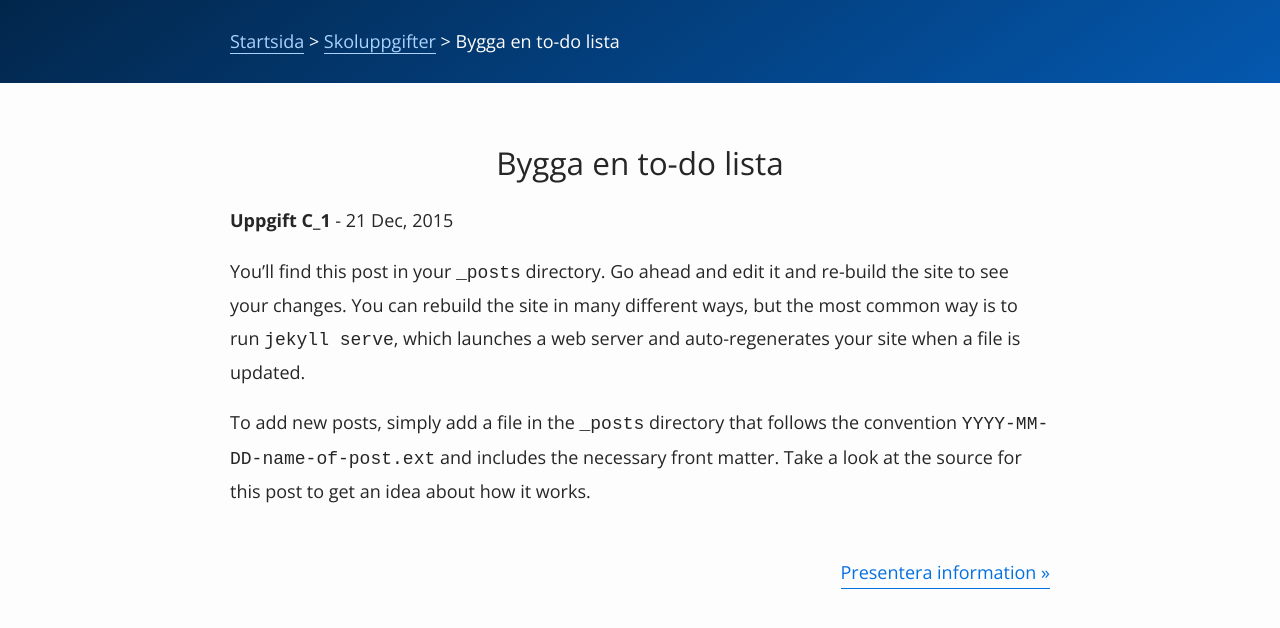
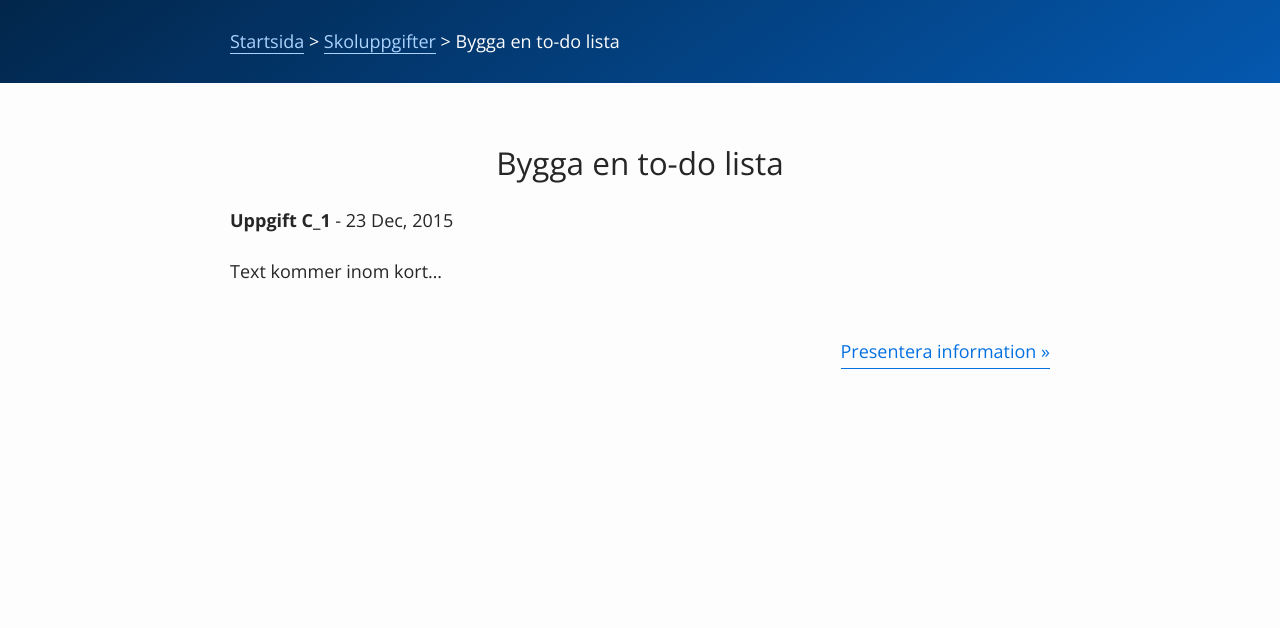
Before and after one commit to Jarnehall/jarnehall.github.io, a Jekyll site: the page built from _posts/2015-12-23-bygga-en-todo-lista.md, in a window 1280 px wide. Shown: the top 628 px of the page. Built offline with Jekyll 4.4.1, drawn with Linux system fonts in a browser that asks for light colours.

Commit message:
edit blog post & updated _config.yml with live info

```diff
--- a/_config.yml
+++ b/_config.yml
@@ -9,7 +9,7 @@
 title: Alexander Järnehalls DPY
 email: alexander@jarnehall.se
 description: En sida för min utbildning till front-end-utvecklare
-baseurl: "/dpy"
+baseurl: ""
 url: "http://jarnehall.se" # the base hostname & protocol for your site
 timezone: Europe/Stockholm
 
--- a/_posts/2015-12-21-bygga-en-todo-lista.md
+++ /dev/null
@@ -1,8 +0,0 @@
----
-title:  "Bygga en to-do lista"
-categories: skoluppgift
-assignment: "Uppgift C_1"
----
-You’ll find this post in your `_posts` directory. Go ahead and edit it and re-build the site to see your changes.<!--more--> You can rebuild the site in many different ways, but the most common way is to run `jekyll serve`, which launches a web server and auto-regenerates your site when a file is updated.
-
-To add new posts, simply add a file in the `_posts` directory that follows the convention `YYYY-MM-DD-name-of-post.ext` and includes the necessary front matter. Take a look at the source for this post to get an idea about how it works.
--- /dev/null
+++ b/_posts/2015-12-23-bygga-en-todo-lista.md
@@ -0,0 +1,6 @@
+---
+title:  "Bygga en to-do lista"
+assignment: "Uppgift C_1"
+---
+
+Text kommer inom kort...
```
